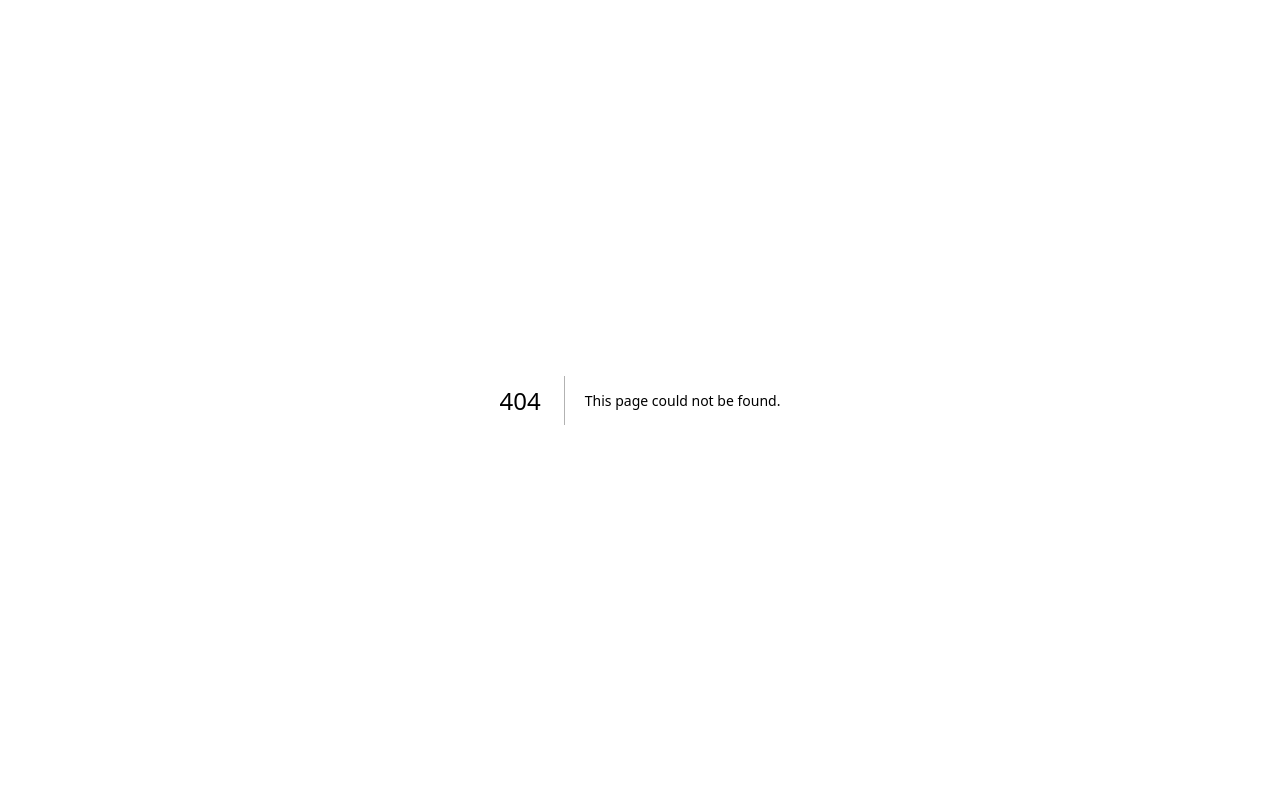
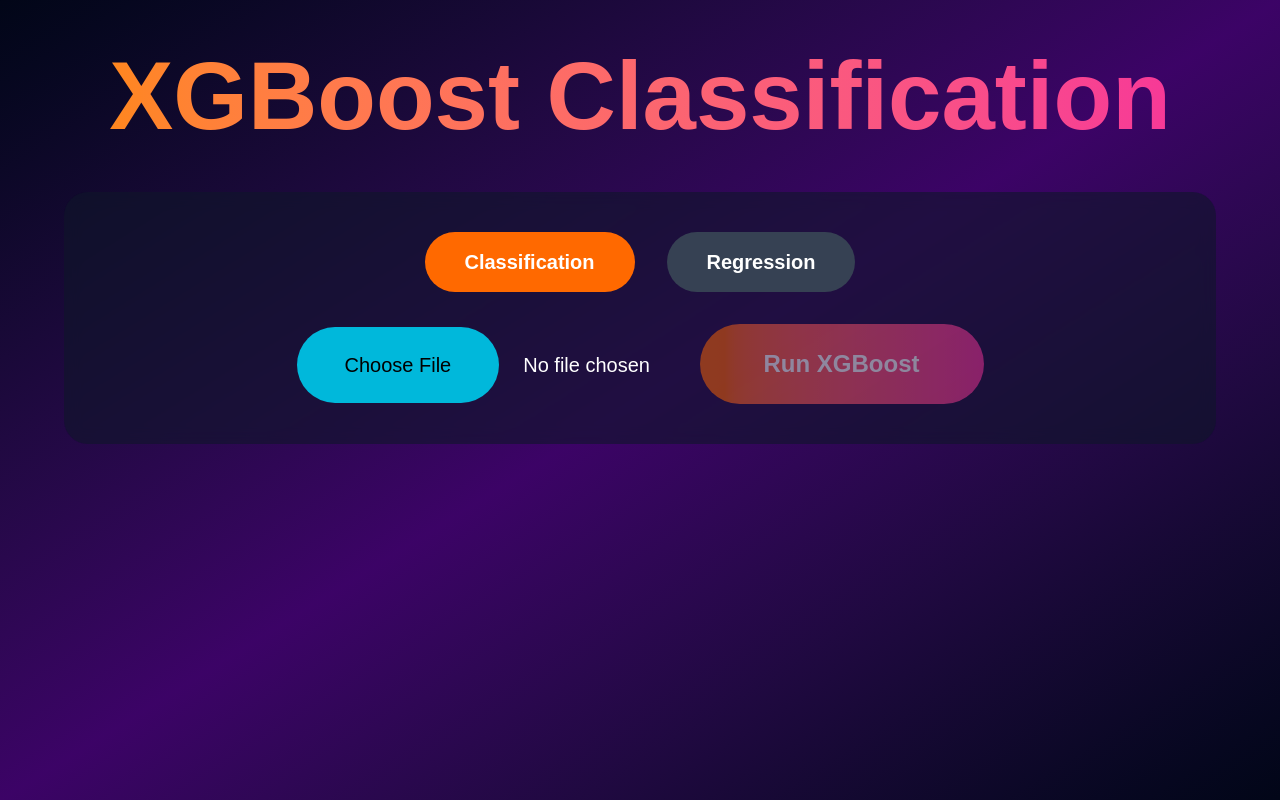
Before and after one commit to widowmaker101/henleysanalytics, a Next.js app in the folder frontend/: page /xgboost in a window 1280 px wide. Before the commit this address had no page. Built offline with nearby package versions, Linux system fonts and the light colour scheme.

Commit message:
feat: add XGBoost + Llama-3 buttons on landing page

```diff
--- a/frontend/src/app/page.tsx
+++ b/frontend/src/app/page.tsx
@@ -8,6 +8,13 @@ export default function Home() {
         <p className="text-2xl mt-8">Every predictive model. One platform.</p>
         <Link href="/forecast" className="mt-12 inline-block px-16 py-6 bg-cyan-500 hover:bg-cyan-400 text-black text-2xl font-bold rounded-2xl">
           Launch Prophet Forecast
+          <Link href="/xgboost" className="mt-6 inline-block px-16 py-6 bg-gradient-to-r from-orange-500 to-pink-500 text-black text-2xl font-bold rounded-2xl">
+            Launch XGBoost
+          </Link>
+          <Link href="/llama" className="mt-6 inline-block px-16 py-6 bg-gradient-to-r from-emerald-500 to-cyan-500 text-black text-2xl font-bold rounded-2xl">
+            Talk to Your Data (Llama-3)
+          </Link>
+
         </Link>
       </div>
     </main>
--- /dev/null
+++ b/frontend/src/app/xgboost/page.tsx
@@ -0,0 +1,60 @@
+"use client";
+import { useState } from 'react';
+import axios from 'axios';
+import { BarChart, Bar, XAxis, YAxis, Tooltip, Legend, ResponsiveContainer } from 'recharts';
+
+export default function XGBoost() {
+  const [file, setFile] = useState<File|null>(null);
+  const [result, setResult] = useState<any>(null);
+  const [loading, setLoading] = useState(false);
+  const [type, setType] = useState<"classify"|"regress">("classify");
+
+  const run = async () => {
+    if (!file) return;
+    setLoading(true);
+    const fd = new FormData(); fd.append("file", file);
+    try {
+      const res = await axios.post(`https://henleysanalytics-backend.onrender.com/xgboost/${type}`, fd);
+      setResult(res.data);
+    } catch (e:any) { alert(e.response?.data?.detail || "Error") }
+    setLoading(false);
+  };
+
+  return (
+    <div className="min-h-screen bg-gradient-to-br from-slate-950 via-purple-950 to-slate-950 text-white p-12">
+      <div className="max-w-6xl mx-auto">
+        <h1 className="text-8xl font-black mb-12 bg-gradient-to-r from-orange-400 to-pink-500 bg-clip-text text-transparent text-center">
+          XGBoost {type === "classify" ? "Classification" : "Regression"}
+        </h1>
+
+        <div className="bg-slate-900/60 backdrop-blur rounded-3xl p-10 text-center">
+          <div className="flex justify-center gap-8 mb-8">
+            <button onClick={()=>setType("classify")} className={`px-10 py-4 rounded-full text-xl font-bold ${type==="classify"?"bg-orange-500":"bg-gray-700"}`}>Classification</button>
+            <button onClick={()=>setType("regress")} className={`px-10 py-4 rounded-full text-xl font-bold ${type==="regress"?"bg-pink-500":"bg-gray-700"}`}>Regression</button>
+          </div>
+          <input type="file" accept=".csv" onChange={e=>e.target.files&&setFile(e.target.files[0])}
+            className="file:mr-6 file:py-6 file:px-12 file:bg-cyan-500 file:text-black file:rounded-full text-xl" />
+          <button onClick={run} disabled={loading|| !file} className="ml-6 px-16 py-6 bg-gradient-to-r from-orange-500 to-pink-500 rounded-full text-2xl font-bold disabled:opacity-50">
+            {loading?"Running...":"Run XGBoost"}
+          </button>
+        </div>
+
+        {result && (
+          <div className="mt-16 bg-slate-900/80 backdrop-blur rounded-3xl p-10">
+            <h2 className="text-4xl font-bold mb-6 text-center">
+              {type==="classify" ? `Accuracy: ${(result.accuracy*100).toFixed(2)}%` : `MSE: ${result.mse.toFixed(4)}`}
+            </h2>
+            <ResponsiveContainer width="100%" height={400}>
+              <BarChart data={result.predictions.slice(0,20).map((p:number,i:number)=>({i, value: Number(p.toFixed(2))}))}>
+                <XAxis dataKey="i" stroke="#ccc"/>
+                <YAxis stroke="#ccc"/>
+                <Tooltip contentStyle={{background:"#111"}}/>
+                <Bar dataKey="value" fill={type==="classify"?"#f97316":"#ec4899"} />
+              </BarChart>
+            </ResponsiveContainer>
+          </div>
+        )}
+      </div>
+    </div>
+  )
+}
```
